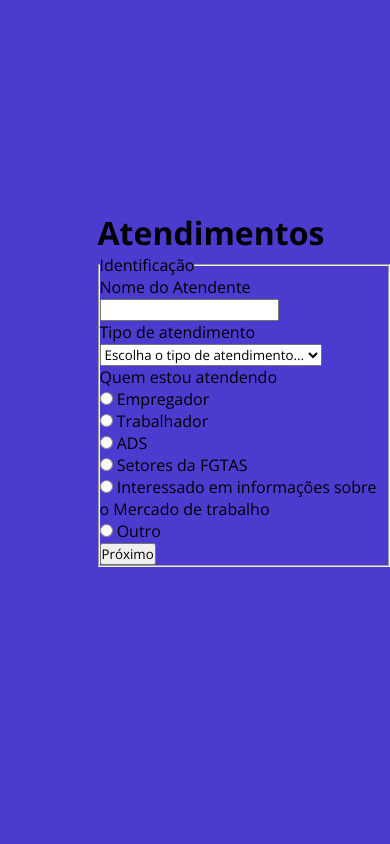
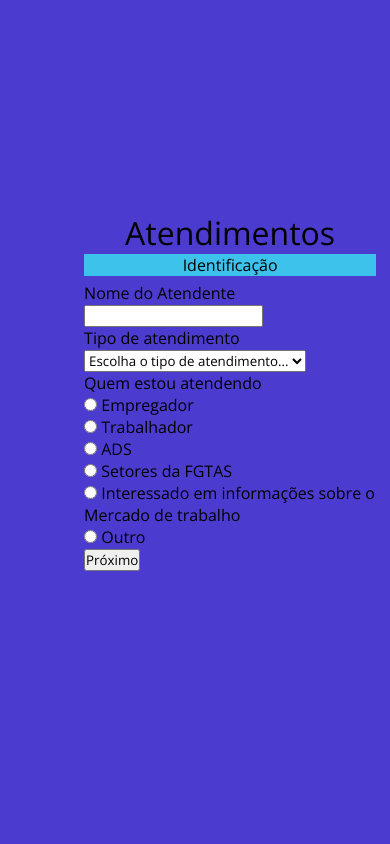
Before and after one commit to GusthavoSoares/registro_atendimento, a PHP site: page / in a window 390 px wide. Run offline with PHP 8.4, Linux system fonts and the light colour scheme; some libraries are stand-ins or nearby versions.

Commit message:
Implementando media queries

```diff
--- a/view/estilos/principal.css
+++ b/view/estilos/principal.css
@@ -9,10 +9,6 @@
     --fonte_titulo: "Roboto";
     --tamanho_fonte_texto: 1.4rem;
     --tamanho_fonte_titulo: 2rem;
-    --media-pocket: 360px;
-    --midia-celular: 680px;
-    --media-tablet: 960px;
-    --media-desktop: 1280px;
 
 }
 
@@ -34,9 +30,51 @@ body {
     position: relative;
 }
 
+.centralizado {
+    text-align: center;
+}
+
 .formulario {
     position: absolute;
     bottom: 0;
     top: 25%;
-    left: 25%;
+    left: 38%;
+    margin-right: 2%;
 }
+
+.formulario>h1 {
+    font-weight: normal;
+    font-size: var(--tamanho_fonte_titulo);
+    text-align: center;
+}
+
+.formulario__identificacao {
+    border: 0;
+    padding: 2%;
+
+}
+
+.formulario__identificacao>legend {
+    background-color: var(--cor_tercearia);
+    width: 100%;
+
+}
+
+
+@media screen and (max-width:980px) {
+    .formulario {
+        left: 30%;
+    }
+}
+
+@media screen and (max-width:680px) {
+    .formulario {
+        left: 20%;
+    }
+}
+
+@media screen and (max-width:340px) {
+    .formulario {
+        left: 5%;
+    }
+}
--- a/view/index.php
+++ b/view/index.php
@@ -10,8 +10,8 @@
 <body>
     <form class="formulario" method="post">
         <h1>Atendimentos</h1>
-        <fieldset>
-            <legend>Identificação</legend>
+        <fieldset class="formulario__identificacao">
+            <legend class="centralizado">Identificação</legend>
             <div class="entradaFormulario">
                 <label for="identificacaoAtendente">Nome do Atendente</label>
                 <input type="text" id="identificacaoAtendente" name="identificacaoAtendente" required minlength="5" maxlength="100">
```
